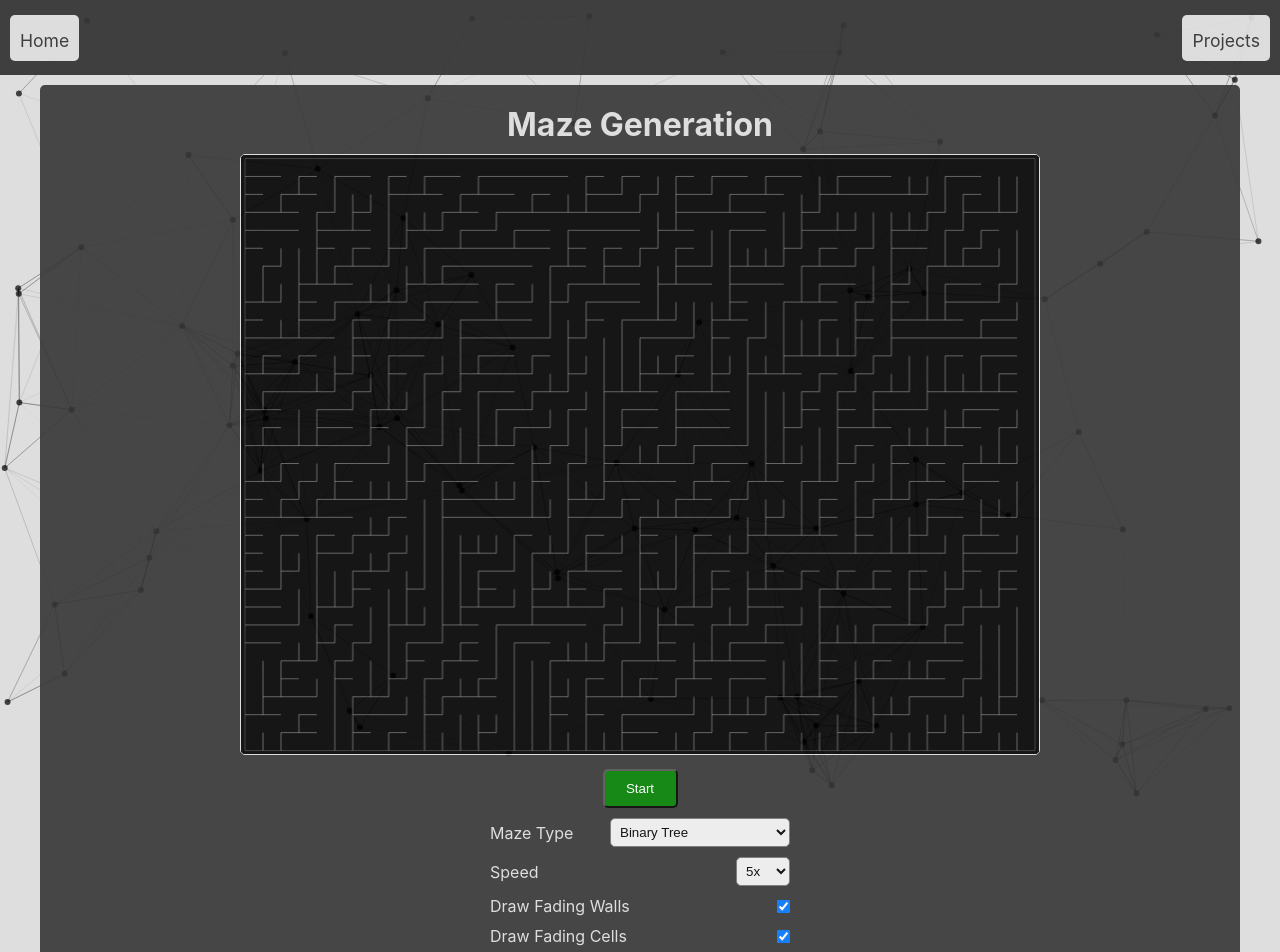
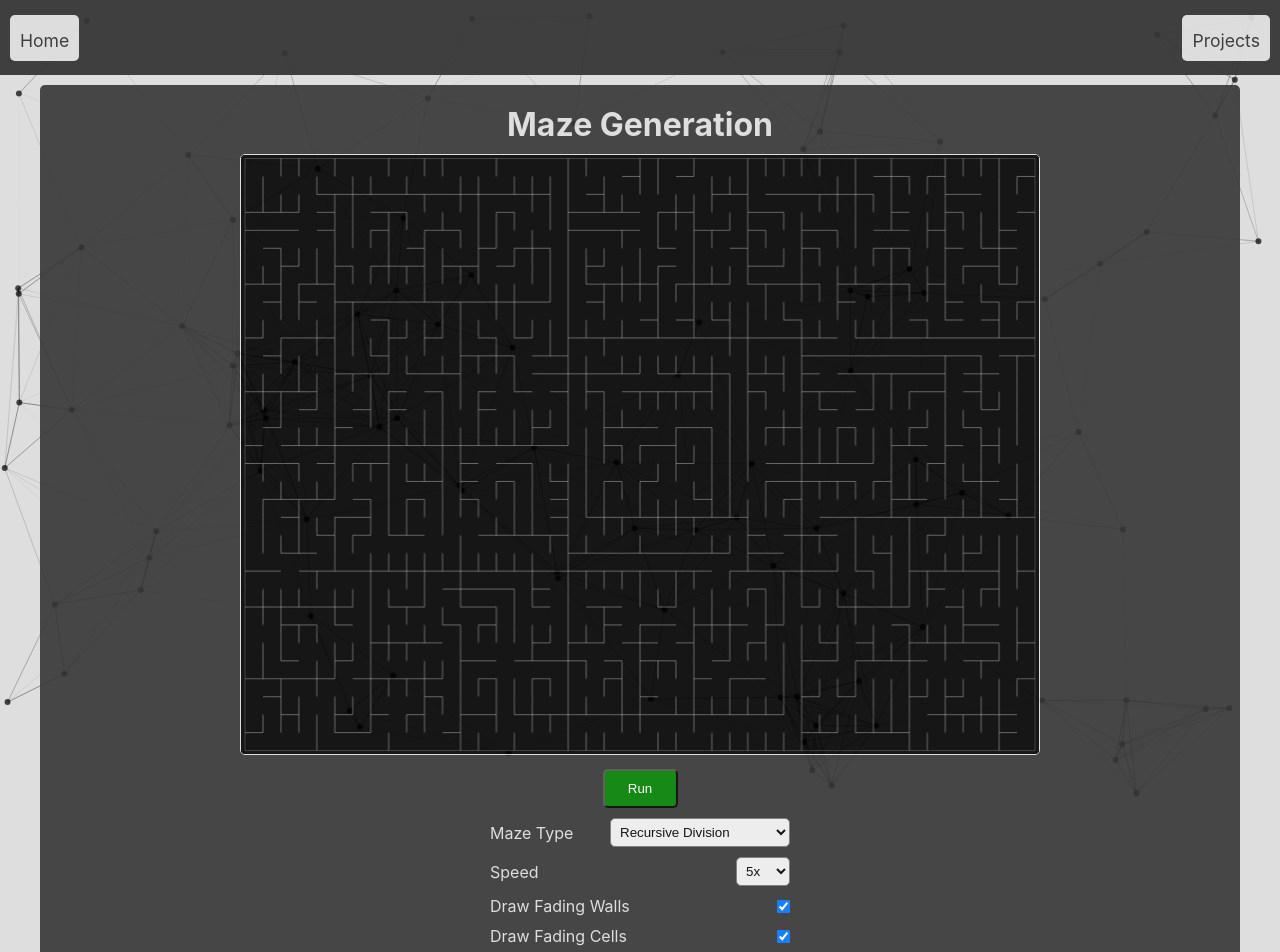
Before and after one commit to ep943087/website, a React (Create React App) app: page /projects/maze-generation in a window 1280 px wide. Shown: the top 952 px of the page. Built offline with nearby package versions, Linux system fonts and the light colour scheme.

Commit message:
Added state for simulation options instead of using Refs. Also changed useEvents to useCanvas, and it returns the options and handlers.

```diff
--- a/src/projects/MazeGeneration/MazeGeneration.tsx
+++ b/src/projects/MazeGeneration/MazeGeneration.tsx
@@ -1,10 +1,10 @@
-import React, { createRef } from "react";
+import React, { createRef, useEffect } from "react";
 import styled from "styled-components";
 import { OptionType } from "../../forms/Select";
 import Page from "../../Layout/Page";
 import Typography from "../../utils/Typography";
-import { dijkstraDisplayTypes, mazeTypes, speedTypes } from "./types";
-import useEvents from "./useEvents";
+import { dijkstraDisplayTypes, mazeTypes, SimulationOptionsKeys, speedTypes } from "./types";
+import useCanvas from "./useCanvas";
 
 const CanvasContainer = styled.canvas`
   width: 100%;
@@ -68,50 +68,38 @@ const ButtonContainer = styled.button`
   margin: 0 auto;
 `;
 
-const renderSelectOption = (label: string, options: OptionType[], selectRef: React.RefObject<HTMLSelectElement>) => (
+const MazeGeneration = () => {
+
+  const canvasRef = createRef<HTMLCanvasElement>();
+  const { simulation, options, handleChange, handleRunButtonClicked, } = useCanvas(canvasRef);
+
+  const renderSelectOption = (label: string, selectOptions: OptionType[], name: SimulationOptionsKeys) => (
     <SelectLabelContainer>
       <label>{label}</label>
-    <SelectContainer ref={selectRef}>
-      {options.map(option => (
-        <option value={option.value}>{option.label}</option>
+      <SelectContainer value={options[name] as string} onChange={(e: React.FormEvent<HTMLSelectElement>) => handleChange(name, e.currentTarget.value)}>
+        {selectOptions.map(option => (
+          <option key={option.value} value={option.value}>{option.label}</option>
         ))}
       </SelectContainer>
     </SelectLabelContainer>
   );
 
-const renderCheckBox = (label: string, checkBoxRef: React.RefObject<HTMLInputElement>) => (
+  const renderCheckBox = (label: string, name: SimulationOptionsKeys) => (
     <SelectLabelContainer>
       <label>{label}</label>
-    <input ref={checkBoxRef} type="checkbox" />
+      <input onChange={(e: React.FormEvent<HTMLInputElement>) => {handleChange(name, !options[name])}} checked={options[name] as boolean} type="checkbox" />
     </SelectLabelContainer>
   );
 
-const MazeGeneration = () => {
-  const canvasRef = createRef<HTMLCanvasElement>();
-  const startButtonRef = createRef<HTMLButtonElement>();
-  const mazeTypeRef = createRef<HTMLSelectElement>();
-  const drawFadingWallsRef = createRef<HTMLInputElement>();
-  const drawFadingCellsRef = createRef<HTMLInputElement>();
-  const instantSolutionRef = createRef<HTMLInputElement>();
-  const showDijkstraAlgoRef = createRef<HTMLInputElement>();
-  const dijkstraDiplayRef = createRef<HTMLSelectElement>();
-  const speedRef = createRef<HTMLSelectElement>();
-  const drawSpanningTreeRef = createRef<HTMLInputElement>();
-  const instantDijkstraRef = createRef<HTMLInputElement>();
+  useEffect(() => {
+    if (simulation.constructor.name !== 'Simulation') { return }
+    const oldMazeType = simulation.getSimulationOptions().mazeType;
+    simulation.setSimulationOptions(options);
+    if (options.mazeType !== oldMazeType) {
+      simulation.initialize();
+    }
+  }, [options, simulation]);
 
-  useEvents(
-    canvasRef,
-    startButtonRef,
-    mazeTypeRef,
-    drawFadingCellsRef,
-    drawFadingWallsRef,
-    instantSolutionRef,
-    showDijkstraAlgoRef,
-    dijkstraDiplayRef,
-    speedRef,
-    drawSpanningTreeRef,
-    instantDijkstraRef,
-  );
   return (
     <Page>
       <Typography variant="title" textAlign="center">Maze Generation</Typography>
@@ -121,16 +109,16 @@ const MazeGeneration = () => {
         </CanvasWrapper>
       </MazeGenerationContainer>
       <ControlsContainer>
-        <ButtonContainer ref={startButtonRef}>Start</ButtonContainer>
-        {renderSelectOption('Maze Type', mazeTypes, mazeTypeRef)}
-        {renderSelectOption('Speed', speedTypes, speedRef)}
-        {renderCheckBox('Draw Fading Walls', drawFadingWallsRef)}
-        {renderCheckBox('Draw Fading Cells', drawFadingCellsRef)}
-        {renderCheckBox('Draw Spanning Tree', drawSpanningTreeRef)}
-        {renderCheckBox('Instant Solution', instantSolutionRef)}
-        {renderCheckBox('Instant Dijkstra', instantDijkstraRef)}
-        {renderCheckBox('Show Dijkstra\'s Algorithm', showDijkstraAlgoRef)}
-        {renderSelectOption('Dijkstra Display', dijkstraDisplayTypes, dijkstraDiplayRef)}
+        <ButtonContainer onClick={handleRunButtonClicked}>Run</ButtonContainer>
+        {renderSelectOption('Maze Type', mazeTypes, 'mazeType')}
+        {renderSelectOption('Speed', speedTypes, 'speed')}
+        {renderCheckBox('Draw Fading Walls', 'drawFadingWalls')}
+        {renderCheckBox('Draw Fading Cells', 'drawFadingCells')}
+        {renderCheckBox('Draw Spanning Tree', 'drawSpanningTree')}
+        {renderCheckBox('Instant Maze', 'instantMaze')}
+        {renderCheckBox('Instant Dijkstra', 'instantDijkstra')}
+        {renderCheckBox('Show Dijkstra\'s Algorithm','showDijkstraAlgorithm')}
+        {renderSelectOption('Dijkstra Display', dijkstraDisplayTypes, 'dijkstraDisplay')}
       </ControlsContainer>
     </Page>
   );
--- a/src/projects/MazeGeneration/ts/Drawing.ts
+++ b/src/projects/MazeGeneration/ts/Drawing.ts
@@ -13,11 +13,6 @@ class Drawing {
   constructor(
     private canvas: HTMLCanvasElement,
     private simulation: Simulation,
-    private drawFadingCells: HTMLInputElement,
-    private drawFadingWalls: HTMLInputElement,
-    private showDijkstraAlgo: HTMLInputElement,
-    private dijkstraDiplay: HTMLSelectElement,
-    private drawSpanningTree: HTMLInputElement,
   ) {
     this.ctx = this.canvas.getContext('2d') as CanvasRenderingContext2D;
   }
@@ -77,11 +72,13 @@ class Drawing {
   }
 
   getCellLineWidth() {
-    return this.drawSpanningTree.checked || (this.showDijkstraAlgo.checked && this.simulation.getIsMazeComplete()) ? .2 : 1;
+    const { drawSpanningTree, showDijkstraAlgorithm } = this.simulation.getSimulationOptions();
+    return drawSpanningTree || (showDijkstraAlgorithm && this.simulation.getIsMazeComplete()) ? .2 : 1;
   }
 
   drawDijkstraPathArrowsForAllCells() {
     const grid = this.simulation.getDijkstraGrid().flat();
+    const { dijkstraDisplay } = this.simulation.getSimulationOptions();
     let maxDistanceIndex = 0;
     for (let i=1;i<grid.length;i++) {
       if (grid[i].getDistance() !== Infinity && grid[i].getDistance() > grid[maxDistanceIndex].getDistance()) {
@@ -104,7 +101,7 @@ class Drawing {
       const { cX: pcX, cY: pcY } = this.convertRowColToXY(previous.getRow(), previous.getCol());
       let opacity = 0;
       if ([DijkstraDisplayType.opacityByDistancePulse, DijkstraDisplayType.colorfulPulse].includes(
-        this.dijkstraDiplay.value as DijkstraDisplayType
+        dijkstraDisplay as DijkstraDisplayType
       ) && !this.simulation.getIsGeneratingDijkstra()) {
         opacity = ((dCell.getDistance() + this.pathOffset) % maxDistance) / maxDistance;
       } else {
@@ -113,7 +110,7 @@ class Drawing {
 
       this.ctx.fillStyle = this.ctx.strokeStyle = [
         DijkstraDisplayType.opacityByDistance, DijkstraDisplayType.opacityByDistancePulse
-      ].includes(this.dijkstraDiplay.value as DijkstraDisplayType) ?
+      ].includes(dijkstraDisplay as DijkstraDisplayType) ?
         `rgba(0, 255, 0, ${opacity})`
         : `hsl(${opacity * 260}, 100%, 50%)`;
       this.ctx.beginPath();
@@ -127,9 +124,10 @@ class Drawing {
 
   drawGrid() {
     const matrix = this.simulation.getGrid().getMatrix();
+    const { showDijkstraAlgorithm, dijkstraDisplay, drawSpanningTree, drawFadingCells, drawFadingWalls } = this.simulation.getSimulationOptions();
     const { rows, cols, cellLength } = this.simulation.getDimensions();
 
-    if (this.simulation.getIsMazeComplete() && !this.simulation.getIsGeneratingDijkstra() && this.showDijkstraAlgo.checked) {
+    if (this.simulation.getIsMazeComplete() && !this.simulation.getIsGeneratingDijkstra() && showDijkstraAlgorithm) {
       const grid = this.simulation.getDijkstraGrid().flat();
       let maxDistanceIndex = 0;
       for (let i=1;i<grid.length;i++) {
@@ -138,11 +136,11 @@ class Drawing {
         }
       }
 
-      if (this.dijkstraDiplay.value === DijkstraDisplayType.cornerToCornerPath) {
+      if (dijkstraDisplay === DijkstraDisplayType.cornerToCornerPath) {
         this.drawDijkstraCellPath(this.simulation.getDijkstraGrid()[rows-1][cols-1]);
-      } else if (this.dijkstraDiplay.value === DijkstraDisplayType.pathToMaxDistance) {
+      } else if (dijkstraDisplay === DijkstraDisplayType.pathToMaxDistance) {
         this.drawDijkstraCellPath(grid[maxDistanceIndex]);
-      } else if (this.dijkstraDiplay.value === DijkstraDisplayType.pathToMouse) {
+      } else if (dijkstraDisplay === DijkstraDisplayType.pathToMouse) {
         let row: number = ~~(this.mousePosition.y / this.simulation.getCellLength());
         let col: number = ~~(this.mousePosition.x / this.simulation.getCellLength());
         if (row < 0) {
@@ -160,12 +158,12 @@ class Drawing {
     }
 
     if (this.simulation.getIsGeneratingDijkstra()
-      || (this.showDijkstraAlgo.checked && [
+      || (showDijkstraAlgorithm && [
         DijkstraDisplayType.colorFul,
         DijkstraDisplayType.colorfulPulse,
         DijkstraDisplayType.opacityByDistance,
         DijkstraDisplayType.opacityByDistancePulse,
-      ].includes(this.dijkstraDiplay.value as DijkstraDisplayType))) {
+      ].includes(dijkstraDisplay as DijkstraDisplayType))) {
       this.drawDijkstraPathArrowsForAllCells();
     }
 
@@ -173,7 +171,7 @@ class Drawing {
     const deadEnds: { x: number, y: number}[] = [];
     this.ctx.strokeStyle = "#FF0000";
     matrix.flat().forEach((cell) => {
-      if (this.drawSpanningTree.checked) {
+      if (drawSpanningTree) {
         const neighbors = cell.getSpanningTreeNeighbors();
         const { cX, cY } = this.convertRowColToXY(cell.getRow(), cell.getCol());
         neighbors.forEach((neighbor) => {
@@ -197,7 +195,7 @@ class Drawing {
         this.ctx.fill();
     });
 
-    if (this.drawFadingCells.checked && this.simulation.getMazeType() !== MazeType.RecursiveDivision) {
+    if (drawFadingCells && this.simulation.getMazeType() !== MazeType.RecursiveDivision) {
       this.simulation.getFadingCells().forEach(cell => {
         const { x, y } = this.convertRowColToXY(cell.getRow(), cell.getCol());
         this.ctx.fillStyle = `rgba(0, 255, 0, ${.8 * cell.getOpacity() / FadingCell.maxOpacity})`;
@@ -226,7 +224,7 @@ class Drawing {
           this.ctx.moveTo(x, y + cellLength);
           this.ctx.lineTo(x + cellLength, y + cellLength);
           this.ctx.stroke();
-          if (this.drawFadingCells.checked && this.simulation.getMazeType() === MazeType.RecursiveDivision) {
+          if (drawFadingCells && this.simulation.getMazeType() === MazeType.RecursiveDivision) {
             const fCell = this.simulation.getFadingCells().find(c => c.getRow() === cell.getRow() && c.getCol() === cell.getCol());
             if (fCell) {
               this.ctx.lineWidth = 3;
@@ -245,7 +243,7 @@ class Drawing {
           this.ctx.moveTo(x + cellLength, y);
           this.ctx.lineTo(x + cellLength, y + cellLength);
           this.ctx.stroke();
-          if (this.drawFadingCells.checked && this.simulation.getMazeType() === MazeType.RecursiveDivision) {
+          if (drawFadingCells && this.simulation.getMazeType() === MazeType.RecursiveDivision) {
             const fCell = this.simulation.getFadingCells().find(c => c.getRow() === cell.getRow() && c.getCol() === cell.getCol());
             if (fCell) {
               this.ctx.lineWidth = 3;
@@ -302,7 +300,7 @@ class Drawing {
       }
     }
 
-    if (this.simulation.getMazeType() !== MazeType.RecursiveDivision && this.drawFadingWalls.checked) {
+    if (this.simulation.getMazeType() !== MazeType.RecursiveDivision && drawFadingWalls) {
       this.ctx.lineWidth = FadingWall.lineWidth;
       this.ctx.strokeStyle = "rgba(0, 255, 0)";
       this.simulation.getFadingWalls().forEach(fadingWall => {
--- a/src/projects/MazeGeneration/ts/Simulation.ts
+++ b/src/projects/MazeGeneration/ts/Simulation.ts
@@ -1,4 +1,4 @@
-import { MazeType } from "../types";
+import { DijkstraDisplayType, MazeType, SimulationOptions } from "../types";
 import Cell from "./Cell";
 import DijkstraCell from "./DijkstraCell";
 import FadingCell from "./FadingCell";
@@ -27,11 +27,10 @@ class Simulation {
   private currentRow: number = 0;
   private wallsToAdd: { cell: Cell, linkRight: boolean }[] = [];
   private dijkstraOpenList: DijkstraCell[] = [];
+  private simulationOptions: SimulationOptions = Simulation.getInitialSimulationOptions();
 
   constructor(
-    private canvas: HTMLCanvasElement, private mazeType: HTMLSelectElement,
-    private instantSolution: HTMLInputElement,
-    private instantDijkstra: HTMLInputElement,
+    private canvas: HTMLCanvasElement
   ) {}
 
   getFadingWalls() { return this.fadingWalls; }
@@ -42,13 +41,32 @@ class Simulation {
   getIsMazeComplete() { return this.isMazeComplete; }
   getIsGeneratingMaze() { return this.generatingMaze; }
   getIsGeneratingDijkstra() { return this.generatingDijkstra; }
-  getMazeType() { return this.mazeType.value; }
+  getMazeType() { return this.simulationOptions.mazeType; }
   getWilsonPath() { return this.wilsonPath; }
   getUnvisitedCells() { return this.unvisitedCells; }
   getDimensions() {
     return {
       rows: this.grid.getRows(), cols: this.grid.getCols(), cellLength: this.cellLength,
     };
+  }
+  getSimulationOptions() { return this.simulationOptions; }
+
+  public static getInitialSimulationOptions(): SimulationOptions {
+    return {
+      mazeType: MazeType.RecursiveDivision,
+      speed: '5',
+      dijkstraDisplay: DijkstraDisplayType.pathToMouse,
+      drawFadingWalls: true,
+      drawFadingCells: true,
+      drawSpanningTree: false,
+      instantMaze: false,
+      instantDijkstra: false,
+      showDijkstraAlgorithm: true,
+    }
+  }
+
+  setSimulationOptions(simulationOptions: SimulationOptions) {
+    this.simulationOptions = simulationOptions;
   }
 
   initialize = () => {
@@ -69,7 +87,7 @@ class Simulation {
     startCell.setDistance(0);
     this.dijkstraOpenList = this.dijkstraGrid.flat();
 
-    switch (this.mazeType.value) {
+    switch (this.simulationOptions.mazeType) {
       case MazeType.BinarySearchTree:
         this.intializeBinarySearchTreeAlgorithm();
         break;
@@ -324,7 +342,7 @@ class Simulation {
         this.isMazeComplete = true;
         this.generatingDijkstra = true;
       }
-      if (!this.instantSolution.checked) {
+      if (!this.simulationOptions.instantMaze) {
         break;
       }
     }
@@ -332,7 +350,7 @@ class Simulation {
       if (!this.updateDijkstra()) {
         this.generatingDijkstra = false;
       }
-      if (!this.instantDijkstra.checked) {
+      if (!this.simulationOptions.instantDijkstra) {
         break;
       }
     }
@@ -398,7 +416,7 @@ class Simulation {
     if (this.currentCell !== undefined) {
       this.addToFadingCells(this.currentCell);
     }
-    switch (this.mazeType.value) {
+    switch (this.simulationOptions.mazeType) {
       case MazeType.BinarySearchTree:
         this.updateBinarySearchTreeAlgorithm();
         break;
@@ -693,10 +711,12 @@ class Simulation {
     const setWithRight = this.sets[setWithRightIndex];
     this.sets.splice(setWithRightIndex, 1);
 
-    this.sets.push([
-      ...setWithLeft,
-      ...setWithRight,
-    ]);
+    if (setWithLeft && setWithRight) {
+      this.sets.push([
+        ...setWithLeft,
+        ...setWithRight,
+      ]);
+    }
 
     return this.generatingMaze;
   }
--- /dev/null
+++ b/src/projects/MazeGeneration/useCanvas.ts
@@ -0,0 +1,78 @@
+import React, { useEffect, useState } from "react";
+import Drawing from "./ts/Drawing";
+import Simulation from "./ts/Simulation";
+import { SimulationOptions } from "./types";
+
+const useCanvas = (
+  canvasRef: React.RefObject<HTMLCanvasElement>,
+) => {
+  const [mySimulation, setSimulation] = useState<Simulation>({} as Simulation);
+  const [options, setOptions] = useState<SimulationOptions>(Simulation.getInitialSimulationOptions);
+
+  const handleRunButtonClicked = () => {
+    if (mySimulation.constructor.name !== 'Simulation') {
+      return;
+    }
+    mySimulation.initialize();
+  };
+
+  const handleChange = (name: string, value: string | boolean) => {
+    setOptions(prevState => ({
+      ...prevState,
+      [name]: value,
+    }))
+  };
+
+  useEffect(() => {
+    const canvas = canvasRef.current as HTMLCanvasElement;
+
+    const simulation = new Simulation(canvas);
+    setSimulation(simulation);
+
+    const drawing = new Drawing(canvas, simulation);
+
+    const drawingInterval = setInterval(drawing.draw, 0);
+    const updateInterval = setInterval(() => {
+      for (let i=0;i<parseFloat(simulation.getSimulationOptions().speed);i++) {
+        simulation.update();
+      }
+    }, 0);
+
+    const handleCanvasMouseMove = (event: MouseEvent) => {
+      const rect = canvas.getBoundingClientRect();
+      drawing.setMousePosition({
+        x: event.clientX - rect.left,
+        y: event.clientY - rect.top,
+      });
+    };
+
+    const handleCanvasTouch = (event: TouchEvent) => {
+      event.preventDefault();
+      const rect = canvas.getBoundingClientRect();
+      drawing.setMousePosition({
+        x: event.touches[0].clientX - rect.left,
+        y: event.touches[0].clientY - rect.top,
+      });
+    }
+
+    canvas.onmousemove = handleCanvasMouseMove;
+    canvas.ontouchstart = canvas.ontouchmove = handleCanvasTouch;
+
+    setTimeout(simulation.initialize, 100);
+
+    return () => {
+      clearInterval(drawingInterval);
+      clearInterval(updateInterval);
+    }
+  // eslint-disable-next-line react-hooks/exhaustive-deps
+  }, []);
+
+  return {
+    simulation: mySimulation,
+    options,
+    handleChange,
+    handleRunButtonClicked,
+  };
+};
+
+export default useCanvas;
--- a/src/projects/MazeGeneration/useEvents.ts
+++ /dev/null
@@ -1,83 +0,0 @@
-import React, { useEffect } from "react";
-import Drawing from "./ts/Drawing";
-import Simulation from "./ts/Simulation";
-
-const useEvents = (
-  canvasRef: React.RefObject<HTMLCanvasElement>,
-  startButtonRef: React.RefObject<HTMLButtonElement>,
-  mazeTypeRef: React.RefObject<HTMLSelectElement>,
-  drawFadingCellsRef: React.RefObject<HTMLInputElement>,
-  drawFadingWallsRef: React.RefObject<HTMLInputElement>,
-  instantSolutionRef: React.RefObject<HTMLInputElement>,
-  showDijkstraAlgoRef: React.RefObject<HTMLInputElement>,
-  dijkstraDiplayRef: React.RefObject<HTMLSelectElement>,
-  speedRef: React.RefObject<HTMLSelectElement>,
-  drawSpanningTreeRef: React.RefObject<HTMLInputElement>,
-  instantDijkstraRef: React.RefObject<HTMLInputElement>,
-) => {
-  useEffect(() => {
-    const canvas = canvasRef.current as HTMLCanvasElement;
-    const startButton = startButtonRef.current as HTMLButtonElement;
-    const mazeType = mazeTypeRef.current as HTMLSelectElement;
-    const drawFadingCells = drawFadingCellsRef.current as HTMLInputElement;
-    const drawFadingWalls = drawFadingWallsRef.current as HTMLInputElement;
-    const instantSolution = instantSolutionRef.current as HTMLInputElement;
-    const showDijkstraAlgo = showDijkstraAlgoRef.current as HTMLInputElement;
-    const dijkstraDiplay = dijkstraDiplayRef.current as HTMLSelectElement;
-    const speed = speedRef.current as HTMLSelectElement;
-    const drawSpanningTree = drawSpanningTreeRef.current as HTMLInputElement;
-    const instantDijkstra = instantDijkstraRef.current as HTMLInputElement;
-
-    drawFadingCells.checked = true;
-    drawFadingWalls.checked = true;
-    showDijkstraAlgo.checked = true;
-    speed.value = '5';
-
-    const simulation = new Simulation(canvas, mazeType, instantSolution, instantDijkstra);
-
-    const drawing = new Drawing(canvas, simulation, drawFadingCells, drawFadingWalls, showDijkstraAlgo, dijkstraDiplay, drawSpanningTree);
-
-    const drawingInterval = setInterval(drawing.draw, 0);
-    const updateInterval = setInterval(() => {
-      for (let i=0;i<parseFloat(speed.value);i++) {
-        simulation.update();
-      }
-    }, 0);
-
-    const handleCanvasMouseMove = (event: MouseEvent) => {
-      const rect = canvas.getBoundingClientRect();
-      drawing.setMousePosition({
-        x: event.clientX - rect.left,
-        y: event.clientY - rect.top,
-      });
-    };
-
-    const handleCanvasTouch = (event: TouchEvent) => {
-      event.preventDefault();
-      const rect = canvas.getBoundingClientRect();
-      drawing.setMousePosition({
-        x: event.touches[0].clientX - rect.left,
-        y: event.touches[0].clientY - rect.top,
-      });
-    }
-
-    canvas.onmousemove = handleCanvasMouseMove;
-    canvas.ontouchstart = canvas.ontouchmove = handleCanvasTouch;
-
-    startButton.onclick = simulation.initialize;
-    mazeType.onchange = simulation.initialize;
-
-    setTimeout(simulation.initialize, 100);
-
-    return () => {
-      clearInterval(drawingInterval);
-      clearInterval(updateInterval);
-    }
-  }, [
-    canvasRef, startButtonRef, mazeTypeRef, drawFadingCellsRef,
-    drawFadingWallsRef, instantSolutionRef, showDijkstraAlgoRef,
-    dijkstraDiplayRef, speedRef, drawSpanningTreeRef, instantDijkstraRef,
-  ]);
-};
-
-export default useEvents;
```
Also changed, not shown: src/projects/MazeGeneration/types.ts (+16 -1 lines). Lines whose indentation alone changed are shown as unchanged.
